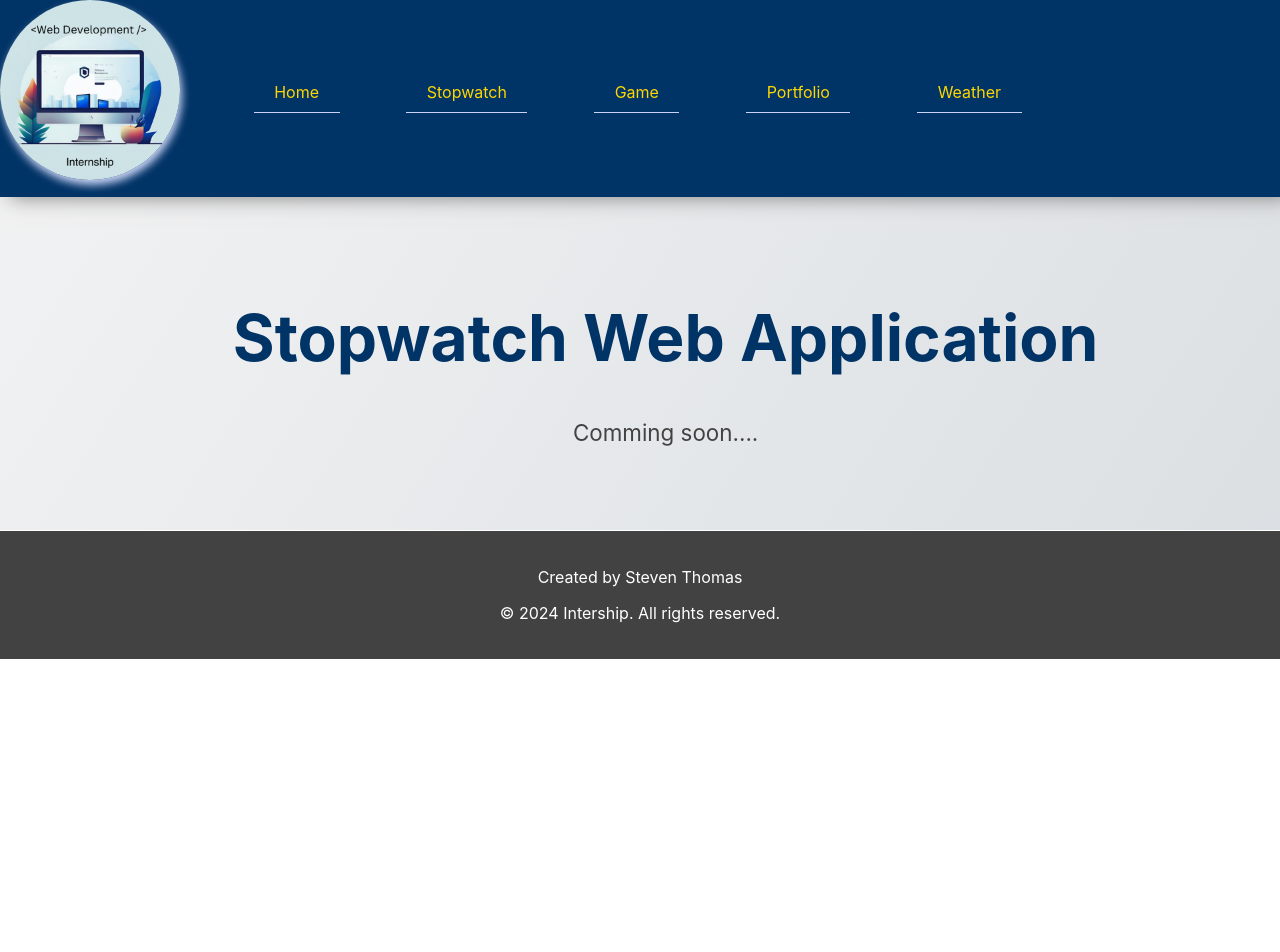
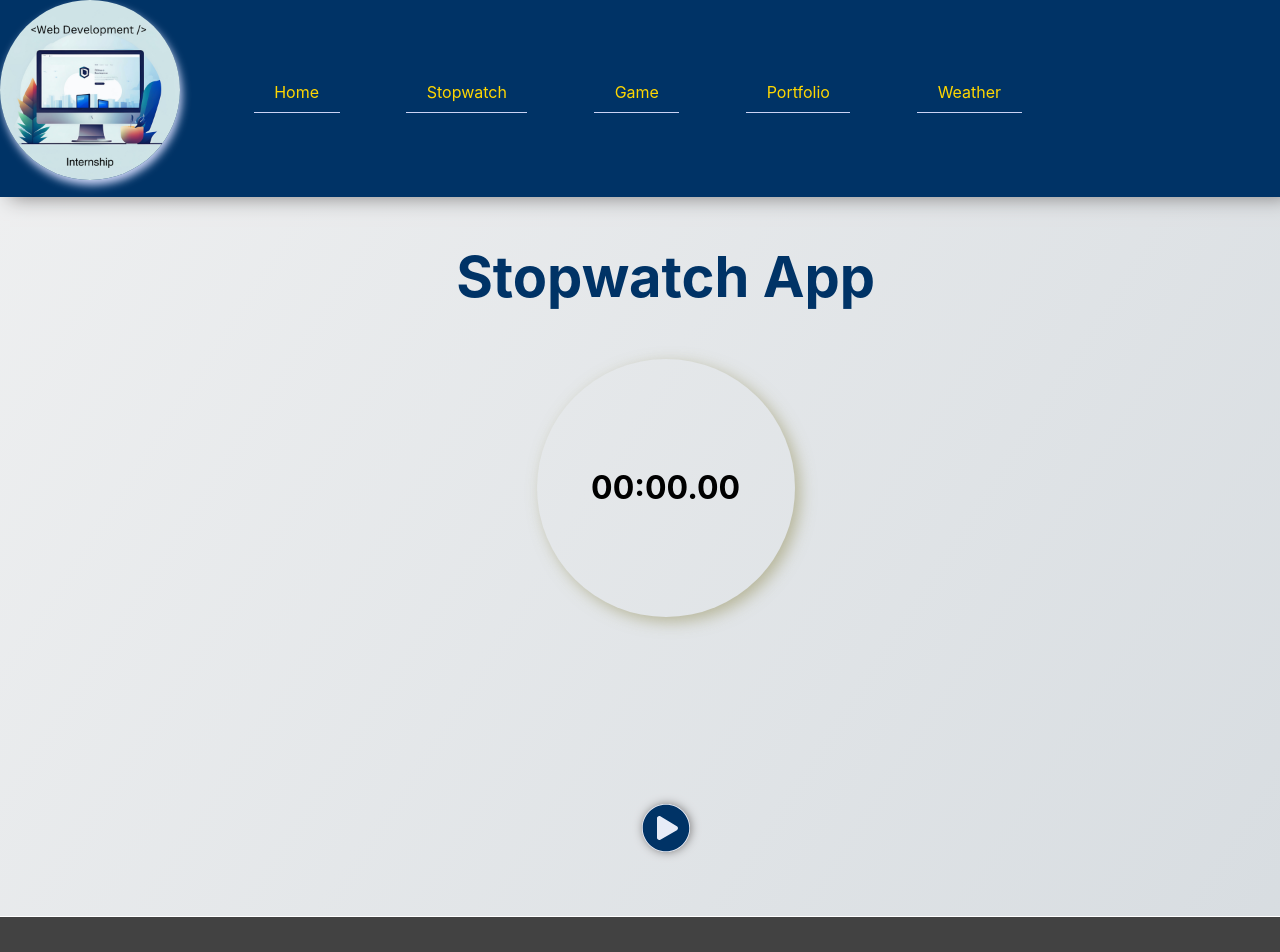
Before and after one commit to steven77programmer/PRODIGY_WD_01, a React (Create React App) app in the folder internship-app/: page /Page2 in a window 1280 px wide. Shown: the top 952 px of the page. Before the commit the page ends 800 px from the top, so only its background shows below. Built offline with nearby package versions, Linux system fonts and the light colour scheme.

Commit message:
stopwatch page added

```diff
--- /dev/null
+++ b/internship-app/src/components/Stopwatch.css
@@ -0,0 +1,233 @@
+
+
+   .container{
+     display: flex;
+     flex-direction: column;
+     align-items: center;
+   width:100%;
+   /* height: max-content; */
+   background: linear-gradient(303deg, #f5f5f5, #bcc6ce, #f5f5f5, #bcc6ce, #f5f5f5);
+     text-align:center;
+
+     background-size: 1000% 1000%;
+
+     -webkit-animation: AnimationName 30s ease infinite;
+     -moz-animation: AnimationName 30s ease infinite;
+     animation: AnimationName 30s ease infinite;
+     padding: 5% 2%;
+     gap:10px;
+     margin-top:15%;
+
+   }
+   .container h1 {
+     color: #003366;
+     font-size: 3.5em;
+   margin-top: -1%;
+   }
+
+   .container .stopw-cont{
+    display:flex;
+    justify-content: center;
+     /* width:fit-content;
+     height:fit-content; */
+     /* padding: 25%  0px; */
+     width:50vh;
+     height: 50vh;
+   }
+   .container .stopw-cont .stopw{
+     display: flex;
+     width:clamp(230px,90%,258px);
+     height: clamp(230px,90%,258px);
+
+     border-radius: 50%;
+     justify-content: center;
+     align-items:  center;
+     text-align: center;
+     animation: shadowMove 5s linear infinite;
+     /* box-shadow:3px 3px 10px 5px rgb(67, 107, 252) */
+   }
+
+   /* @keyframes shadowMove {
+     0% {
+       box-shadow: 10px 0 15px rgba(67, 107, 252, 0.7);
+     }
+     25% {
+       box-shadow: 0 10px 15px rgba(67, 107, 252, 0.7);
+     }
+     50% {
+       box-shadow: -10px 0 15px rgba(67, 107, 252, 0.7);
+     }
+     75% {
+       box-shadow: 0 -10px 15px rgba(67, 107, 252, 0.7);
+     }
+     100% {
+       box-shadow: 10px 0 15px rgba(67, 107, 252, 0.7);
+     }
+   } */
+   @keyframes shadowMove {
+     0% {
+       box-shadow: 10px 0 15px rgb(255, 215, 0,0.7);
+     }
+     25% {
+       box-shadow: 0 10px 15px rgba(67, 107, 252, 0.7);
+     }
+     50% {
+       box-shadow: -10px 0 15px rgba(67, 107, 252, 0.7);
+     }
+     75% {
+       box-shadow: 0 -10px 15px rgba(67, 107, 252, 0.7);
+     }
+     100% {
+       box-shadow: 10px 0 15px rgb(255, 215, 0,0.7);
+     }
+   }
+   .container .stopw-cont .stopw .time{
+     /* color:#424242; */
+     font-size: 2em;
+   }
+   .stopwinfo-cont{
+     width:40%;
+   }
+
+
+   @-webkit-keyframes AnimationName {
+     0%{background-position:27% 0%}
+     50%{background-position:74% 100%}
+     100%{background-position:27% 0%}
+   }
+   @-moz-keyframes AnimationName {
+     0%{background-position:27% 0%}
+     50%{background-position:74% 100%}
+     100%{background-position:27% 0%}
+   }
+   @keyframes AnimationName {
+     0%{background-position:27% 0%}
+     50%{background-position:74% 100%}
+     100%{background-position:27% 0%}
+   }
+   @media (max-width: 485px) {
+     /* container */
+     .container{
+       padding: 10% 2%;
+     }
+     .container h1 {
+       font-size: 2.5em; /* Reduce by 1em */
+     }
+
+   }
+   /* information */
+   .table-container {
+     width: 60%;
+     margin: auto; /* Center the table */
+     font-family: Arial, sans-serif;
+     color: #333; /* Text color */
+     background: none;
+     /* background-color: #f9f9f9;  */
+     border-collapse: collapse;
+   }
+
+   .table-container table {
+     width: 100%;
+   }
+   .table-container .hidden{
+     display: none;
+   }
+
+   .table-container th, .table-container td {
+     padding: 8px;
+     text-align: left;
+     border-bottom: 1px solid #ddd; /* Bottom border for each cell */
+   }
+
+   .table-container th {
+     background-color: none; /* Header background color */
+     color: #333; /* Header text color */
+   }
+
+   .table-container tbody tr:nth-child(even) {
+     background-color: none; /* Even row background color */
+   }
+
+   /* Media query for smaller screens */
+   @media screen and (max-width: 485px) {
+     .table-container {
+       width: 80%;
+     }
+   }
+
+
+   /* btns  */
+   .stopw-btn{
+     display: flex;
+     flex-direction: row;
+     justify-content: center;
+     align-items: center;
+     height: 10%;
+     width:50%;
+     gap:20%;
+     margin-top: 2%;
+   }
+
+   .play, .pause, .reset, .lap{
+
+     /* height: 80vh;
+     width:80vh; */
+     display: block;
+     /* width: fit-content;
+     height: fit-content; */
+     font-size: 2em;
+     cursor: pointer;
+     border-radius: 50%;
+     color:black;
+     /* background: none; */
+     background-color: rgba(234, 240, 255, 0.7);
+     box-shadow: 1px 0px 10px rgb(128, 126, 126);
+
+   }
+   .play, .pause{
+     color:#003366;
+     font-size: 3em;
+     /* background-color: #f5f5f5; */
+
+   }
+   .lap{
+     color:white;
+     background-color: black;
+     border-radius: 50%;
+   }
+
+   .pause{
+     font-size: 3.5em;
+   }
+   .reset{
+     transform: rotateY(180deg);
+     /* padding:1% 1%; */
+   }
+   .icon-disabled {
+     /* font-size:2em; */
+     opacity: 0.5;
+     /* background: rgba(150, 150, 150); */
+     pointer-events: none;
+     cursor: not-allowed;
+   }
+   .animate-slide {
+     transition: transform 0.5s ease-in-out;
+   }
+
+   /* Initial positions for the flag and reset buttons */
+   .lap {
+     transform: translateX(-100%);
+   }
+
+   .reset {
+     transform: translateX(100%);
+   }
+
+   /* Slide the buttons into their final positions */
+   .animate-slide.lap {
+     transform: translateX(0);
+   }
+
+   .animate-slide.reset {
+     transform: translateX(0);
+   }
--- /dev/null
+++ b/internship-app/src/components/Stopwatch.js
@@ -0,0 +1,132 @@
+import React from 'react';
+import { FaPlayCircle } from "react-icons/fa";
+import { IoPauseCircleSharp } from "react-icons/io5";
+import { VscDebugRestart } from "react-icons/vsc";
+import { MdFlagCircle } from "react-icons/md";
+import './Stopwatch.css'
+//import { LuFlagTriangleRight } from "react-icons/lu";
+
+function Stopwatch(){
+const [timer,setTimer]=React.useState(0);// for counting time and displaying lap and reset
+// const [laptime, setLaptime]=React.useState({
+//     lap:[],
+//     laptime:[],
+//     total:[]
+// })//for lap timing
+const [laptime, setLaptime] = React.useState([]);
+const [isPause, setIsPause]=React.useState(true);//for lap and resetting
+const [lapButtonClicked, setLapButtonClicked] = React.useState(false); // to track if lap button is clicked
+//const [hasStarted, setHasStarted] = React.useState(false); // New state for animation
+// let now;
+// React.useEffect(()=>{
+//     console.log("now: ",now);
+//     console.log("minutes: ",now/(60*60)," seconds: ",now/60 );
+// },[now])
+React.useEffect(() => {
+    let interval;
+    if (!isPause) {
+        interval = setInterval(() => {
+            setTimer(prevTimer => prevTimer + 10); // Increment timer by 10 milliseconds
+        }, 10);
+    } else {
+        clearInterval(interval);
+    }
+    return () => clearInterval(interval);
+}, [isPause]);
+
+function startTimer(){
+    console.log("timer has start");
+    // const now=  Date.now();
+
+
+    // setTimer(now);
+    setIsPause(false);
+   // setHasStarted(true);
+}
+function pauseTimer(){
+    console.log("timer has paused");
+    setIsPause(true);
+
+}
+// function playTimer(){
+//     console.log("timer has played");
+//     setIsPause(false);
+
+// }
+function resetTimer(){
+    console.log("timer has reset");
+    setIsPause(true);
+    setTimer(0);
+    setLaptime([]);
+    setLapButtonClicked(false);
+  //  setHasStarted(false);
+
+}
+function lapping(){
+    console.log("timer saved lap time");
+    //setLaptime(prevLaptime => [...prevLaptime, timer]);
+    const newLapTime = timer - (laptime.reduce((acc, cur) => acc + cur, 0)); // Calculate the difference from the last lap
+    setLaptime(prevLaptime => [...prevLaptime, newLapTime]);
+    setLapButtonClicked(true);
+}
+
+const formatTime = (time) => {
+    const milliseconds = ("0" + (Math.floor(time / 10) % 100)).slice(-2);
+    const seconds = ("0" + (Math.floor(time / 1000) % 60)).slice(-2);
+    const minutes = ("0" + (Math.floor(time / 60000) % 60)).slice(-2);
+    //const hours = ("0" + Math.floor(time / 3600000)).slice(-2);
+    // return `${hours}:${minutes}:${seconds}.${milliseconds}`;
+    return `${minutes}:${seconds}.${milliseconds}`;
+};
+
+const lapTable = (
+      <div className={lapButtonClicked ? 'table-container' : 'table-container hidden'}>
+    <table>
+        <thead>
+            <tr>
+                <th>Lap</th>
+                <th>Lap time</th>
+                <th>Total</th>
+            </tr>
+        </thead>
+        <tbody>
+            {laptime.map((lap, index) => (
+                <tr key={index}>
+                    <td><MdFlagCircle className='lapp'/>&nbsp;{index + 1}</td>
+                    <td>{formatTime(lap)}</td>
+                    <td>{formatTime(laptime.reduce((acc, cur, i) => i <= index ? acc + cur : acc, 0))}</td>
+                    {/* <td>{formatTime(laptime.reduce((acc, cur) =>  acc + cur , 0))}</td> */}
+                </tr>
+            ))}
+        </tbody>
+    </table>
+    </div>
+);
+
+return(
+
+<div className='container'>
+    <h1>Stopwatch App</h1>
+<div className='stopw-cont'>
+    <div className='stopw'>
+        {/* <h2 className='time'>00:00.00</h2> */}
+        <h2 className='time'>{formatTime(timer)}</h2>
+    </div>
+
+</div>
+<div className='stopwinfo-cont table-container'>
+{lapTable}
+</div>
+<div className='stopw-btn'>
+    {timer!==0 && <MdFlagCircle className={'lap'+ (isPause?" icon-disabled":"")} onClick={lapping} />             }
+    {timer===0 && <FaPlayCircle className='play' onClick={startTimer}/>  }
+    {timer!==0 && isPause && <FaPlayCircle className='play' onClick={startTimer}/>      }
+    {timer!==0 && !isPause && <IoPauseCircleSharp className='pause' onClick={pauseTimer}/>    }
+    {timer!==0 && <VscDebugRestart className={'reset'+ (isPause?"":" icon-disabled")} onClick={resetTimer}/>  }
+
+</div>
+</div>
+)
+
+}
+export default Stopwatch;
--- a/internship-app/src/pages/Page2.js
+++ b/internship-app/src/pages/Page2.js
@@ -4,6 +4,7 @@ import React from 'react';
 import Title from '../components/Title';
 // import Main from '../components/Main'
 import Footer from '../components/Footer';
+import Stopwatch from '../components/Stopwatch';
 
 
 
@@ -11,8 +12,9 @@ function Page2() {
   return (
     <div className="App">
      {/* <Header/> */}
-     <Title title="Stopwatch Web Application"/>
+     {/* <Title title="Stopwatch Web Application"/> */}
      {/* <Main /> */}
+     <Stopwatch/>
      <Footer/>
     </div>
   );
```
